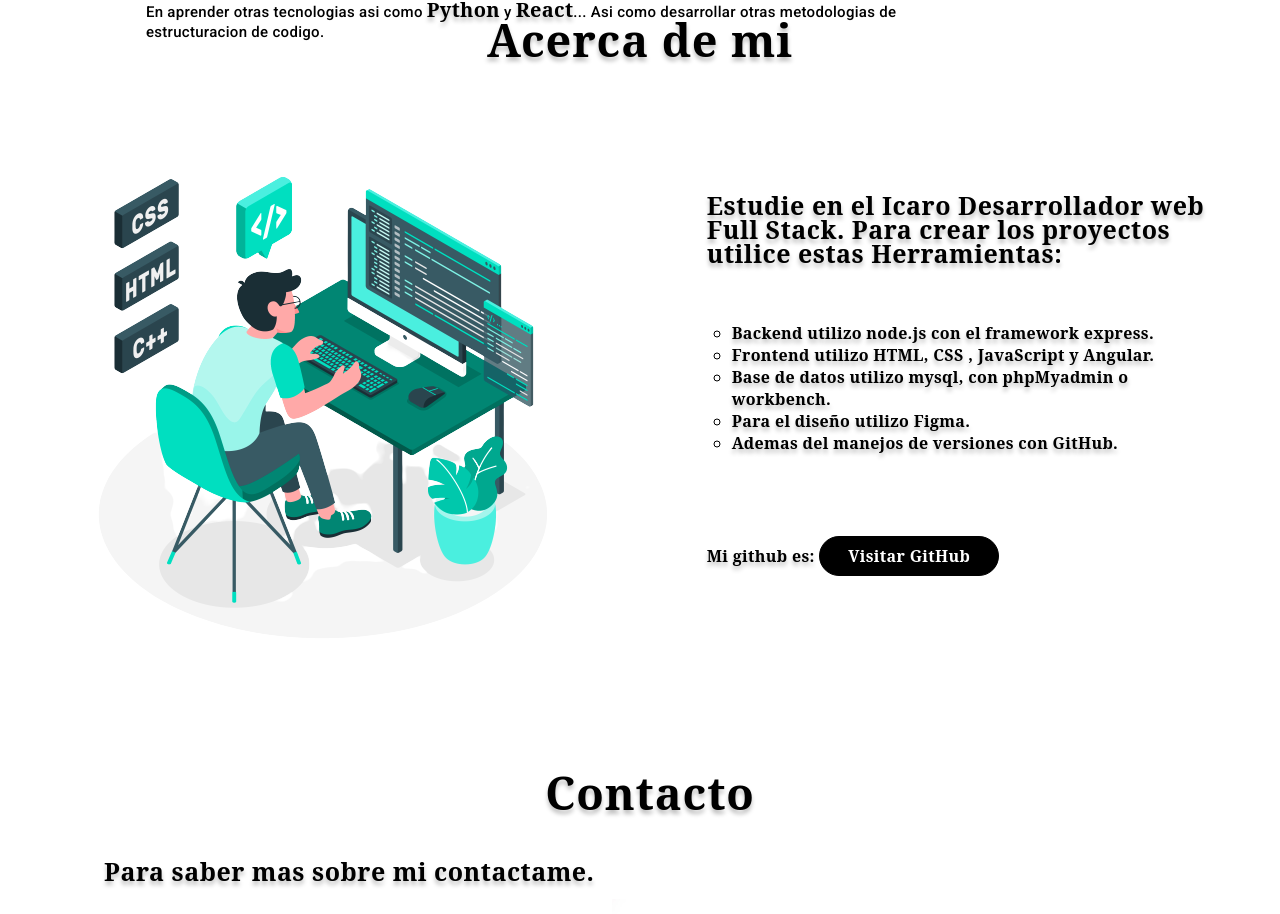
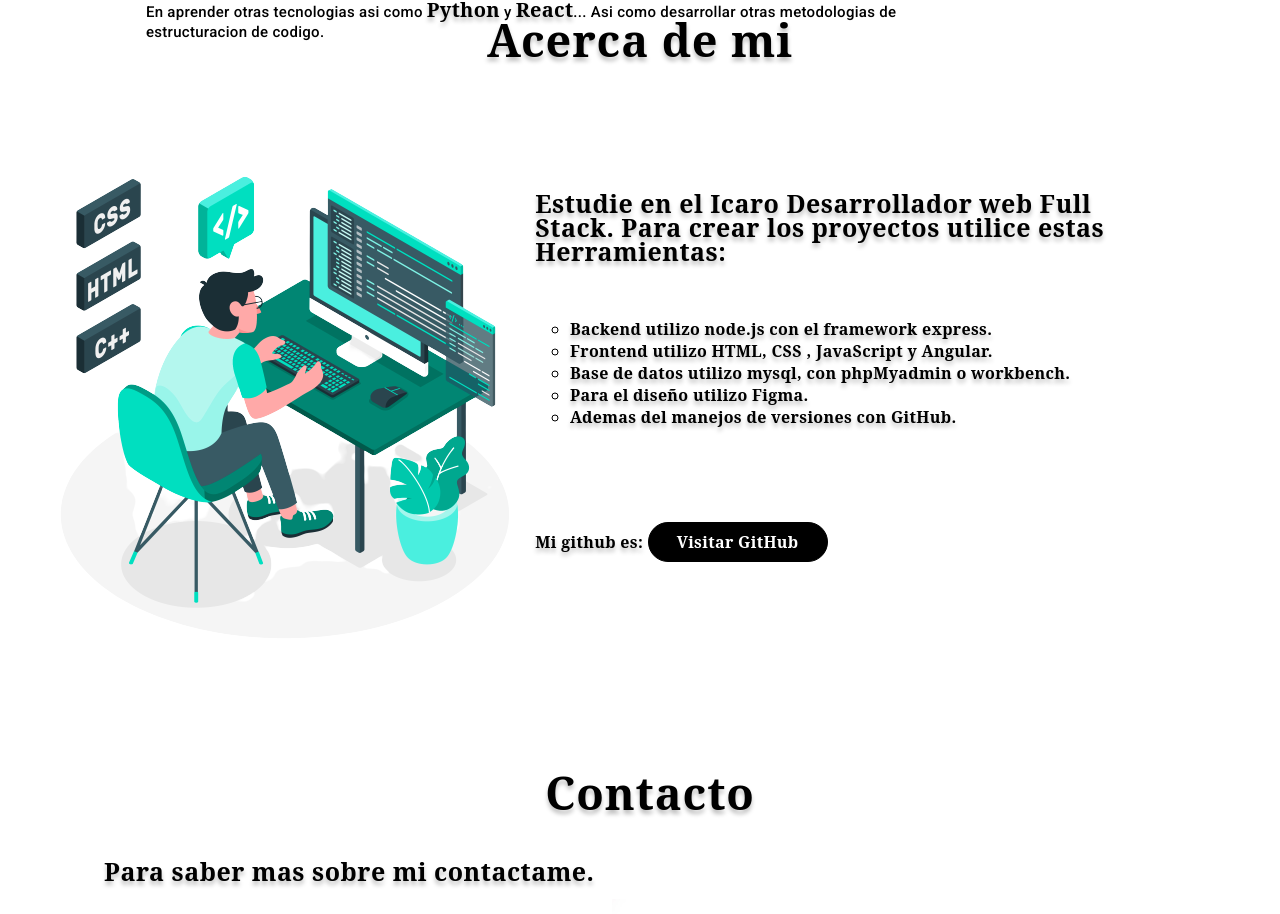
Before and after one commit to HugoMProject/Portfolio, an Angular app: page / in a window 1280 px wide. Shown: the part 2045-2959 px from the top of the page. Built offline with nearby package versions, Linux system fonts and the light colour scheme.

Commit message:
se modifico algunos estilos en la seccion de contactos

```diff
--- a/src/app/section/about-me/about-me.component.css
+++ b/src/app/section/about-me/about-me.component.css
@@ -22,10 +22,10 @@ h2{
 }
 .box-containers{
     position: relative;
-    left: 5%;
+    left: 2%;
     display: flex;
     justify-content: space-between;
-    width: 90%;
+    width: 95%;
 }
 .box-container img {
     position: relative;
@@ -33,7 +33,7 @@ h2{
 }
 .box-container h4 {
     position: relative;
-    width: 500px;
+    width: 90%;
     font-weight: 600;
     letter-spacing: 0.02em;
     font-size: 25px;
--- a/src/app/section/contact/contact.component.css
+++ b/src/app/section/contact/contact.component.css
@@ -77,6 +77,16 @@ h2{
     margin-top: 25px;
     margin-bottom: 25px;
 }
+.box-container .box-contact .icon-info li a{
+    text-decoration: none;
+    color: black;
+    font-size: 18px;
+    font-family: 'Noto Serif';
+    font-style: normal;
+    font-weight: 600;
+    letter-spacing: 0.05em;
+    text-shadow: 0px 4px 4px rgba(0, 0, 0, 0.25);
+}
 .box-container .box-contact .icon img{
     width: 50px;
     background-position: center;
--- a/src/app/section/contact/contact.component.html
+++ b/src/app/section/contact/contact.component.html
@@ -3,11 +3,11 @@
     <h4>Para saber mas sobre mi contactame.</h4>
     <div class="box-container">
         <div class="box-contact">
-            <div class="icon icon-linkedin"><a href=""><img src="https://encrypted-tbn0.gstatic.com/images?q=tbn:ANd9GcSA2Nk4gWhkvvzLbxIyxs_fy7TBN3KBGxJstQ&usqp=CAU" alt="logo de linkedin"></a></div>
+            <div class="icon icon-linkedin"><a href="https://www.linkedin.com/in/hugomproject/"><img src="https://encrypted-tbn0.gstatic.com/images?q=tbn:ANd9GcSA2Nk4gWhkvvzLbxIyxs_fy7TBN3KBGxJstQ&usqp=CAU" alt="logo de linkedin"></a></div>
             <div class="icon icon-gmail"><a href=""><img src="https://encrypted-tbn0.gstatic.com/images?q=tbn:ANd9GcRPveqWTpSjFC156U6Rq0YE3ILzVTSz0S_dsw&usqp=CAU" alt="logo de gmail"></a></div>
             <div class="icon icon-phone"><a href=""><img src="https://encrypted-tbn0.gstatic.com/images?q=tbn:ANd9GcS2dycM0qBUbOT4R4OOJfkWXZJ4O4HW9t-c7A&usqp=CAU" alt="imagen de telefono"></a></div>
             <ul class="icon-info">
-                <li>Linkedin</li>
+                <li><a href="https://www.linkedin.com/in/hugomproject/">https://www.linkedin.com/in/hugomproject/</a></li>
                 <li>hugomoyano1996@gmail.com</li>
                 <li>3516463021</li>
             </ul>
```
